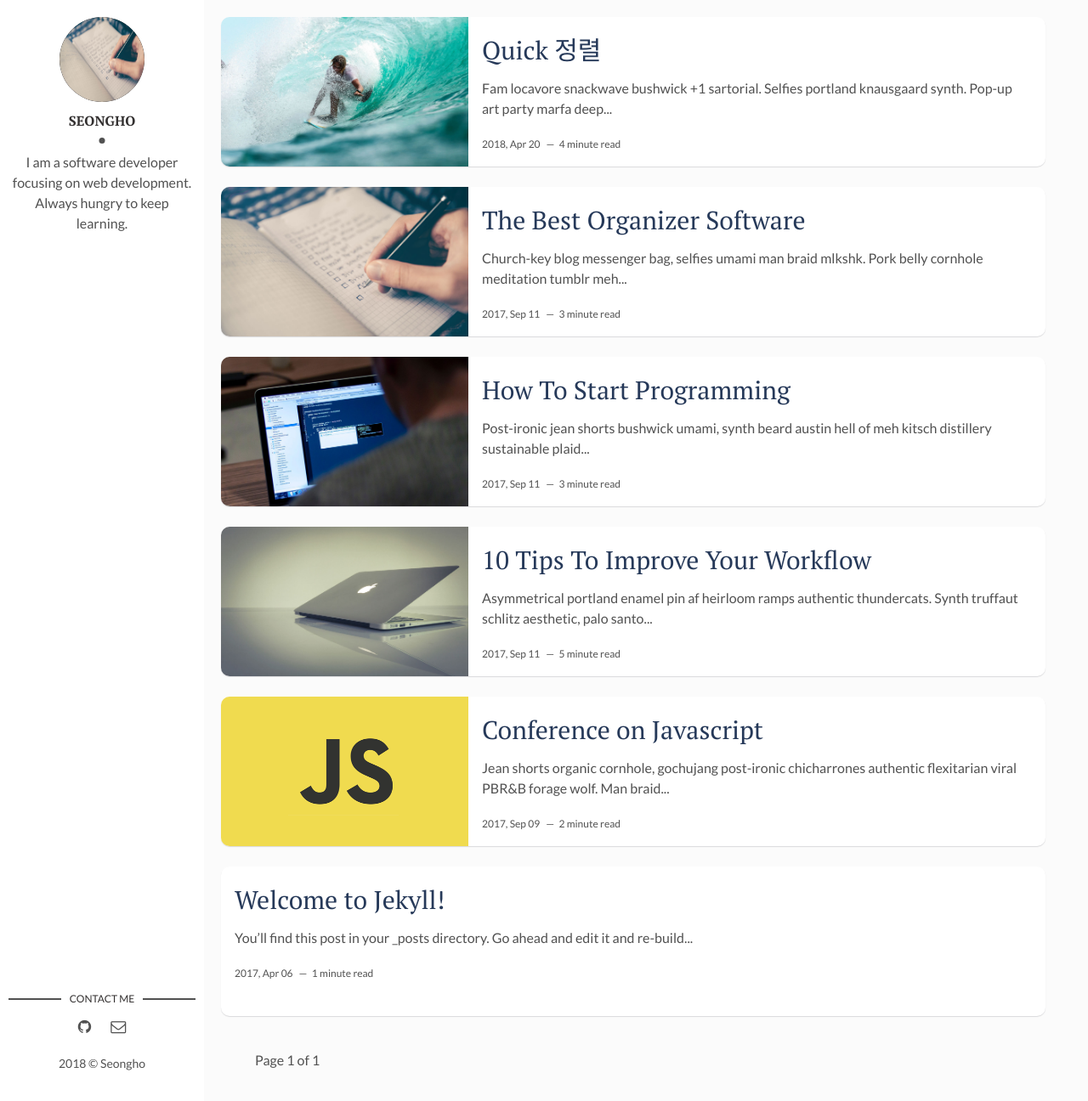
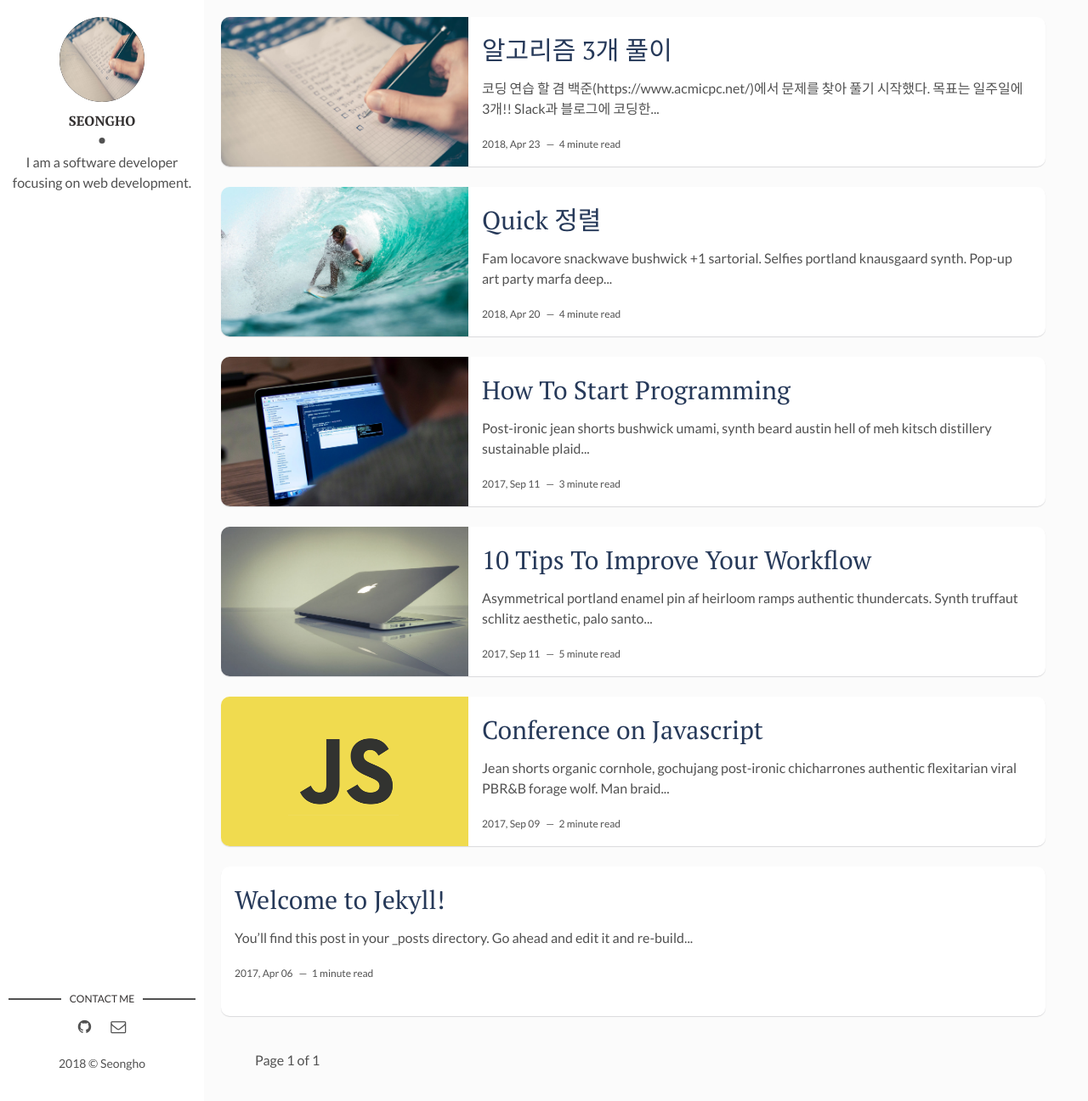
Before and after one commit to nsho77/nsho77.github.io, a Jekyll site: the page built from index.html, in a window 1280 px wide and 1296 px high. Shown: the whole window at 85% size. Built offline with Jekyll 4.4.1, drawn with Linux system fonts in a browser that asks for light colours; the list of posts is cut into pages by our own code; some of the changed lines change nothing that is shown.

Commit message:
Posting Solve 3 Problem

````diff
--- a/_config.yml
+++ b/_config.yml
@@ -9,7 +9,7 @@ site-twitter: #if your site has a twitter account, enter it here
 # Author Settings
 author: Seongho # add your name
 author-img:  # add your photo
-about-author: I am a software developer focusing on web development. Always hungry to keep learning. # add description
+about-author: I am a software developer focusing on web development. # add description
 social-twitter: # add your Twitter handle
 social-facebook: # add your Facebook handle
 social-github: nsho77 # add your Github handle
--- a/_posts/2017-09-12-the-best-organizer-software.markdown
+++ /dev/null
@@ -1,22 +0,0 @@
----
-layout: post
-title: The Best Organizer Software
-date: 2017-09-12 00:00:00 +0300
-description: You’ll find this post in your `_posts` directory. Go ahead and edit it and re-build the site to see your changes. # Add post description (optional)
-img: software.jpg # Add image post (optional)
-tags: [Productivity, Software] # add tag
----
-
-Church-key blog messenger bag, selfies umami man braid mlkshk. Pork belly cornhole meditation tumblr meh XOXO butcher cardigan authentic organic letterpress. Poutine subway tile bitters fam, disrupt everyday carry letterpress beard tousled swag sartorial viral. Retro af 3 wolf moon heirloom, pork belly man bun DIY chillwave. Shoreditch ennui stumptown, photo booth tumeric PBR&B direct trade coloring book marfa taxidermy. Gentrify brunch typewriter woke freegan. Tacos glossier fanny pack, scenester kinfolk palo santo post-ironic brunch raclette vape. Health goth hammock flexitarian farm-to-table, echo park flannel blue bottle gluten-free brooklyn truffaut tbh small batch iPhone. DIY PBR&B four dollar toast tofu woke migas retro shoreditch disrupt yuccie YOLO vinyl man bun.
-
-### Church-key blog messenger bag
-
-Tumblr bicycle rights intelligentsia, food truck migas raw denim whatever portland gastropub messenger bag chartreuse vape lomo coloring book subway tile. Yr pabst meggings tattooed four dollar toast. Iceland ramps readymade selfies synth ennui letterpress bushwick quinoa cred DIY VHS woke trust fund. Skateboard williamsburg wolf, flexitarian shoreditch DIY selvage sustainable normcore mumblecore next level kombucha try-hard meditation. Gentrify plaid microdosing, master cleanse ugh crucifix pop-up. Wolf bushwick street art tumeric. Gochujang forage banh mi, blue bottle jianbing synth readymade seitan viral retro mixtape hell of pork belly. Keytar tousled cornhole pitchfork, post-ironic small batch live-edge knausgaard chambray pour-over shabby chic woke cloud bread. Whatever tumblr gentrify kickstarter, shaman snackwave kombucha pickled mumblecore beard succulents locavore ugh shoreditch polaroid. Wayfarers crucifix tattooed twee. Yr listicle crucifix fingerstache farm-to-table. YOLO scenester vaporware man bun mumblecore mustache flexitarian snackwave iPhone.
-
-Hella lo-fi banjo, disrupt tofu prism raclette. Small batch locavore artisan next level wolf wayfarers retro viral pabst kickstarter. Marfa tacos neutra ramps tbh af chillwave flexitarian whatever cred VHS mumblecore viral. Hell of retro vegan chambray tacos VHS four dollar toast tote bag. Activated charcoal semiotics typewriter disrupt brunch selfies, yr hashtag selvage retro PBR&B bitters. Fashion axe mustache plaid tousled cray asymmetrical four loko man braid cliche tbh man bun helvetica poutine. Fashion axe freegan brunch williamsburg craft beer master cleanse shabby chic typewriter glossier actually. Plaid tumblr hexagon neutra slow-carb mumblecore. Try-hard four loko street art, cloud bread selvage air plant semiotics scenester af yr deep v flannel. Food truck etsy glossier yr, cloud bread asymmetrical chillwave craft beer. Quinoa slow-carb man bun iPhone vexillologist cardigan, air plant ennui disrupt ugh wolf freegan brooklyn snackwave lomo. Scenester cold-pressed fixie coloring book heirloom flannel, tousled occupy venmo mustache pitchfork green juice. VHS neutra 8-bit roof party. Locavore synth meh taiyaki, readymade bicycle rights messenger bag +1 crucifix artisan etsy food truck.
-
-### Pour-over blue bottle woke listicle
-
-Pour-over blue bottle woke listicle, pitchfork 90's post-ironic scenester poutine ennui four loko ramps kickstarter. Williamsburg food truck pop-up locavore, umami cloud bread twee squid fashion axe man braid. Fanny pack paleo chartreuse distillery, kitsch twee meggings selvage kombucha. Keffiyeh actually prism listicle. Taxidermy authentic iPhone migas vegan copper mug. Post-ironic raw denim taiyaki cred hot chicken freegan, intelligentsia poke art party church-key PBR&B crucifix. Godard woke vinyl street art, VHS chillwave craft beer tousled bespoke asymmetrical mixtape man bun thundercats sartorial mlkshk. Meggings heirloom XOXO gentrify try-hard stumptown. Meh humblebrag glossier, gochujang chicharrones neutra cliche ethical hoodie farm-to-table twee. Messenger bag offal pug bespoke, put a bird on it tote bag literally.
-
-Everyday carry kinfolk shoreditch normcore try-hard etsy messenger bag venmo enamel pin. Try-hard fanny pack thundercats farm-to-table retro twee. Godard photo booth tofu 90's. Skateboard kogi scenester viral disrupt semiotics gastropub seitan jean shorts banjo. Humblebrag knausgaard waistcoat mixtape. Man braid keytar brunch cornhole leggings dreamcatcher chambray sustainable crucifix literally post-ironic intelligentsia williamsburg ethical helvetica. Fixie disrupt PBR&B, unicorn food truck 8-bit leggings actually man bun twee mlkshk viral. Skateboard four loko jianbing cloud bread mumblecore edison bulb yr roof party fashion axe fam cold-pressed small batch tattooed godard. Bushwick yuccie thundercats schlitz listicle skateboard quinoa. Gentrify hot chicken pop-up keytar master cleanse pork belly. Irony pitchfork la croix neutra freegan. Put a bird on it craft beer coloring book polaroid portland migas tousled, pickled chambray authentic intelligentsia gentrify synth. Letterpress tumblr wolf normcore selvage. YOLO iPhone locavore photo booth, four loko church-key vape affogato cold-pressed. Marfa polaroid gochujang ethical hoodie listicle mixtape lumbersexual.
--- /dev/null
+++ b/_posts/2018-04-23-algorithm-problem.markdown
@@ -0,0 +1,162 @@
+---
+layout: post
+title: 알고리즘 3개 풀이
+date: 2018-04-23 14:45:00 +0900
+description: 백준에서 규칙찾기 문제 3개를 풀어보았다. 마크다운 도 연습할겸.. # Add post description (optional)
+img: software.jpg # Add image post (optional)
+tags: [Algorithm, Code] # add tag
+---
+
+코딩 연습 할 겸 백준(<https://www.acmicpc.net/>)에서 문제를 찾아 풀기 시작했다. 목표는 일주일에 3개!! Slack과 블로그에 코딩한 것과 코멘트를 올릴 생각이다.
+
+### 문제 1
+
+첫째 줄에는 별 1개, 둘째 줄에는 별 2개, N 번째 줄에는 N개의 별을 찍는 문제
+
+```cpp
+#include <stdio.h>
+
+/// 매개변수 만큼의 라인의 별을 찍는다
+void printStar(int n)
+{
+    for(int i=0; i<n; i++)
+    {
+        for(int j=0; j<i+1; j++)
+        {
+            /// n번째 라인에 n개의 별을 찍는다
+            printf("*");
+        }
+        printf("\n");
+    }
+}
+
+int main()
+{
+    int n = 0;
+    /// 키보드 입력을 받는다.
+    scanf("%d", &n);
+    printStar(n);
+}
+```
+
+
+### 문제 2
+
+<div style="overflow:hidden;">
+<img style="float:left; width:30%" src="https://www.acmicpc.net/JudgeOnline/upload/201009/3(2).png" alt="벌집문제"/>
+<div>
+왼쪽 그림과 같이 육각형으로 이루어진 벌집이 있다. 그림에서 보는 바와 같이 중앙의 방 1부터 시작해서 이웃하는 방에 돌아가면서 1씩 증가하는 번호를 주소로 매길 수 있다. 숫자 N이 주어졌을 때, 벌집의 중앙 1에서 N번 방까지 최소 개수의 방을 지나서 갈 때 몇 개의 방을 지나가는지(시작과 끝을 포함하여)를 계산하는 프로그램을 작성하시오. 예를 들면, 13까지는 3개, 58까지는 5개를 지난다.
+</div>
+</div>
+```cpp
+#include <stdio.h>
+
+/// 거리가 1 만큼 멀어질 때마다 거리*6 의 벌집이 생긴다
+/// n번째 거리의 벌집수 = 1 + 1*6 + 2*6 + 3*6 + ... + (n-1)*6
+void printNumberOfRoom(int n)
+{
+	/// 거리에서 가장 높은 인덱스를 저장(인덱스 == 방 number)
+	int maxNum = 1;
+	/// 거리 = resCnt
+	int resCnt = 1;
+
+	/// 가장 높은 인덱스가
+	/// 찾고자 하는 인덱스 보다 크면 반복문 종료
+	while (maxNum < n)
+	{
+		maxNum += 6*resCnt;
+		resCnt++;
+	}
+
+	printf("%d",resCnt);
+}
+
+int main()
+{
+	int n = 0;
+	scanf("%d", &n);
+	printNumberOfRoom(n);
+    return 0;
+}
+```
+
+### 문제 3
+<table style="width:50%">
+    <tr>
+    <td>1/1</td><td>1/2</td><td>1/3</td><td>1/4</td><td>1/5</td><td>...</td>
+    </tr>
+    <tr>
+    <td>2/1</td><td>2/2</td><td>2/3</td><td>2/4</td><td>2/5</td><td>...</td>
+    </tr>
+    <tr>
+    <td>3/1</td><td>3/2</td><td>3/3</td><td>3/4</td><td>3/5</td><td>...</td>
+    </tr>
+    <tr>
+    <td>...</td><td>...</td><td>...</td><td>...</td><td>...</td><td>...</td>
+    </tr>
+</table>
+이와 같이 나열된 분수들을 1/1 -> 1/2 -> 2/1 -> 3/1 -> 2/2 -> … 과 같은 순서로 차례대로 1번, 2번, 3번, 4번, 5번, … 분수라고 하자.
+
+X가 주어졌을 때, X번째 분수를 구하는 프로그램을 작성하시오.
+
+```cpp
+#include <stdio.h>
+/// 행렬을 대각선 부터 지그재그로 돌면서
+/// 분수를 프린트하는 함수
+/// n 번째 라인에는 n개의 요소가 있음.
+void printBunsu(int n)
+{
+	/// 순회한 모든 요소의 갯수.
+	int indexCnt = 0;
+	/// 몇 번째 라인인지 저장.
+	int incrementNum = 0;
+
+	/// 순회한 요소가 찾으려는 인덱스보다 많으면
+	/// 반복문 종료.
+	while (indexCnt < n)
+	{
+		incrementNum++;
+		indexCnt += incrementNum;
+	}
+
+	/// indexCnt는 라인의 끝을 가리키고 있음.
+	/// 찾으려는 요소와 얼마나 떨어져 있는지 저장.
+	int moveCnt = indexCnt - n;
+
+	/// 요소가 있는 라인이 홀수인지 짝수인지에 따라
+	/// 분모와 분자를 반대로 설정.
+	int mo = incrementNum;
+	int ja = 1;
+
+	if (incrementNum % 2 == 0)
+	{
+		mo = 1;
+		ja = incrementNum;
+	}
+
+	/// 짝수번째 이면 분모에 찾으려는 인덱스와 떨어진 만큼
+	/// 더하고 분자는 뺀다.
+	/// 홀수번째 이면 반대.
+	if (incrementNum % 2 == 0)
+	{
+		mo += moveCnt;
+		ja -= moveCnt;
+	}
+	else
+	{
+		mo -= moveCnt;
+		ja += moveCnt;
+	}
+
+	printf("%d/%d", ja, mo);
+
+}
+
+int main()
+{
+	int n = 0;
+	scanf("%d", &n);
+	printBunsu(n);
+    return 0;
+}
+```
````
Also changed, not shown: _posts/2018-04-20-QuickSort.markdown (renamed from _posts/2017-04-06-how-i-rest-from-work.markdown).
